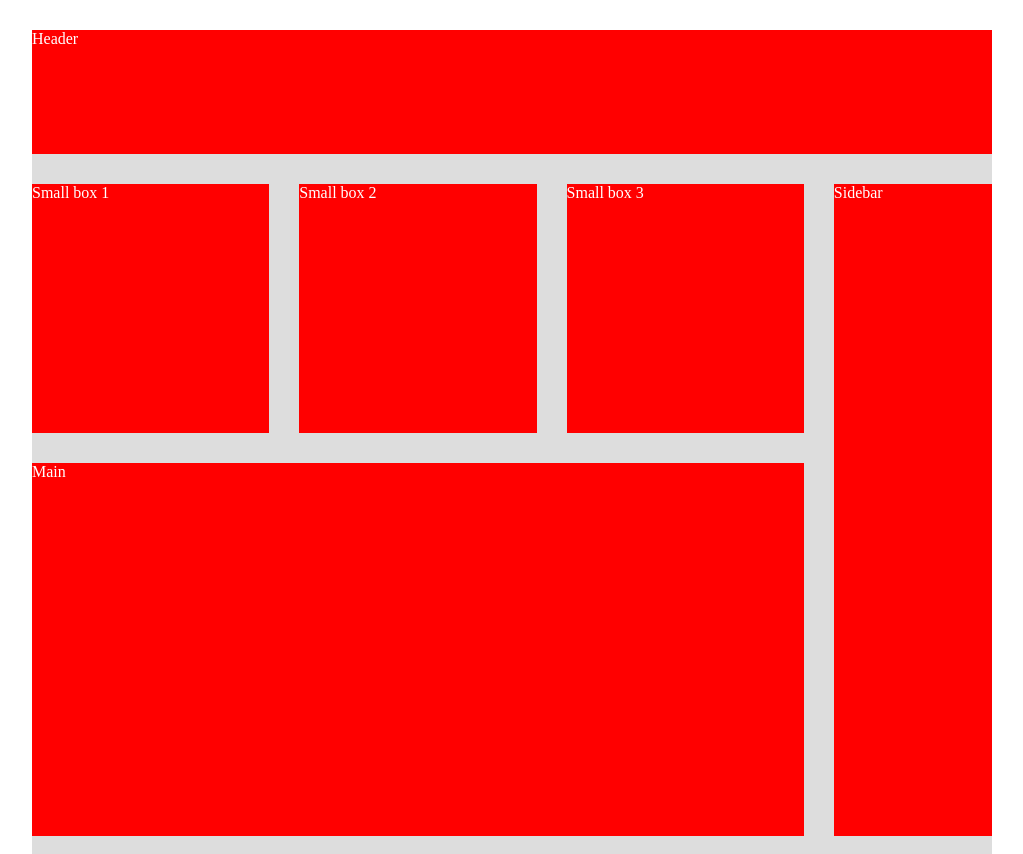
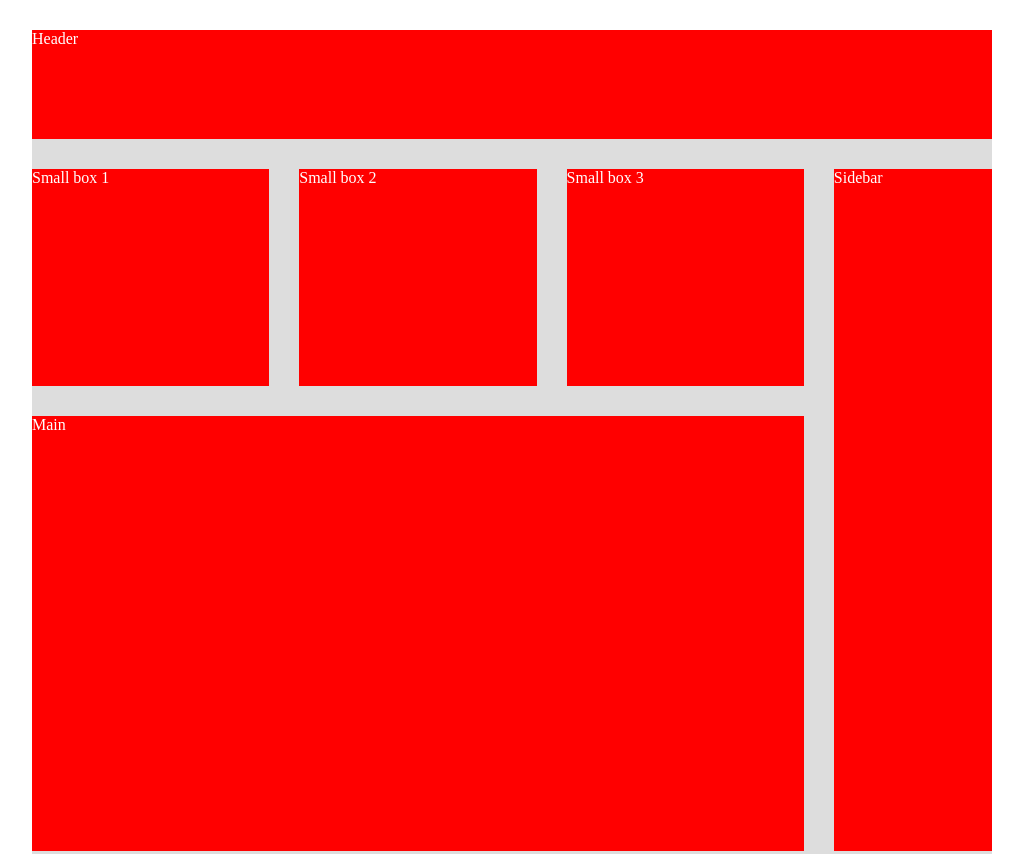
Before and after one commit to yoichimichael/css_grid_practice, a plain HTML site: page index.html in a window 1280 px wide. Shown: the top 854 px of the page, without its empty margins (128-1151 px from the left). Drawn offline with Linux system fonts and the light colour scheme.

```diff
--- a/style.css
+++ b/style.css
@@ -7,14 +7,14 @@
   display: grid;
   grid-gap: 30px;
 
-  grid-template-rows: 1fr 2fr 3fr 1fr;
+  grid-template-rows: 1fr 2fr 4fr 1fr;
   grid-template-columns: repeat(3, 3fr) 2fr;
+
 }
 
 .container > * {
   background-color: red;
   color: white;
-  /* margin: auto; */
 }
 
 .header {
```
